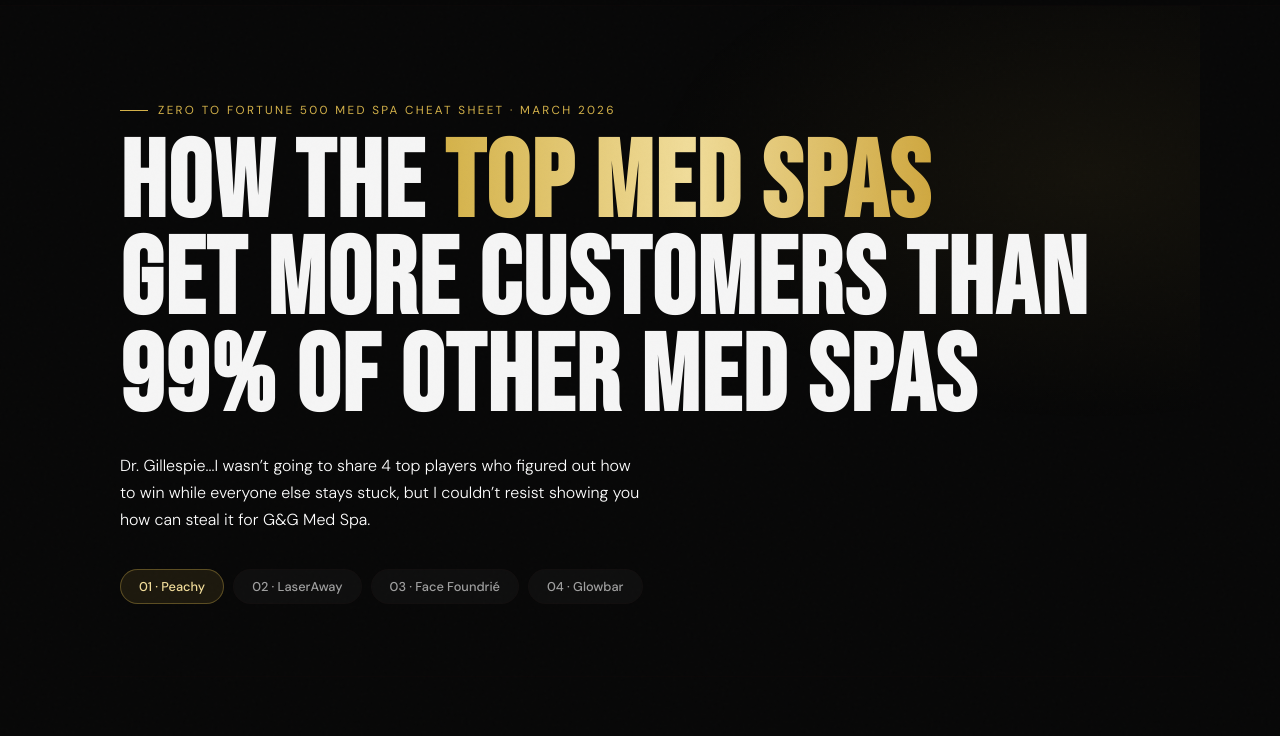
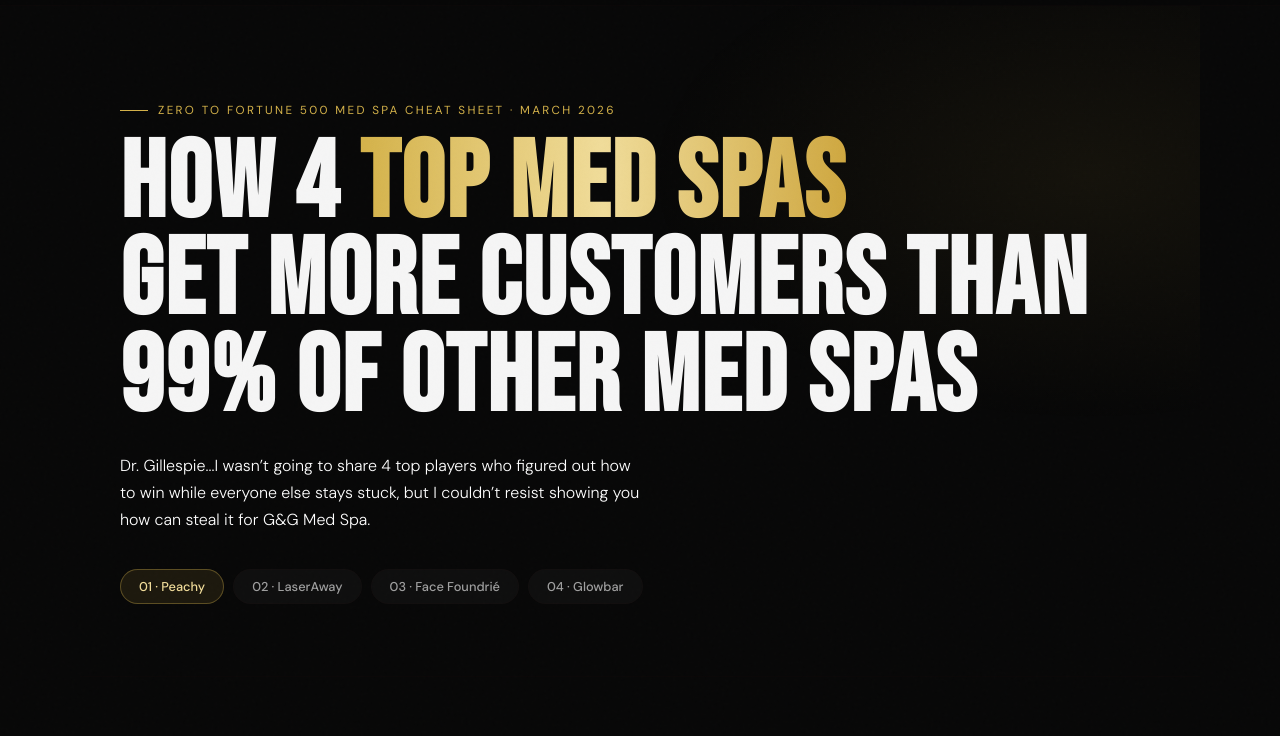
Before and after one commit to ianx51x-web/postrweb, a website: page top-player-breakdown-g&g.html in a window 1280 px wide. Shown: the part 64-800 px from the top of the page. Drawn offline with Linux system fonts and the light colour scheme.

Commit message:
git -add

```diff
--- a/top-player-breakdown-g&g.html
+++ b/top-player-breakdown-g&g.html
@@ -337,7 +337,7 @@ header{padding:20px 40px;display:flex;align-items:center;justify-content:space-b
 <div class="hero">
   <div class="hero-glow"></div>
   <p class="eyebrow">zero to Fortune 500 Med Spa Cheat Sheet · March 2026</p>
-  <h1>How the <em>Top Med Spas</em><br>get more customers than 99% of other med spas</h1>
+  <h1>How 4 <em>Top Med Spas</em><br>get more customers than 99% of other med spas</h1>
   <p class="hero-sub">Dr. Gillespie...I wasn’t going to share 4 top players who figured out how to win while everyone else stays stuck, but I couldn’t resist showing you how can steal it for G&G Med Spa.</p>
   <div class="chips">
     <span class="chip" onclick="jumpTo('peachy',0)">01 · Peachy</span>
```
